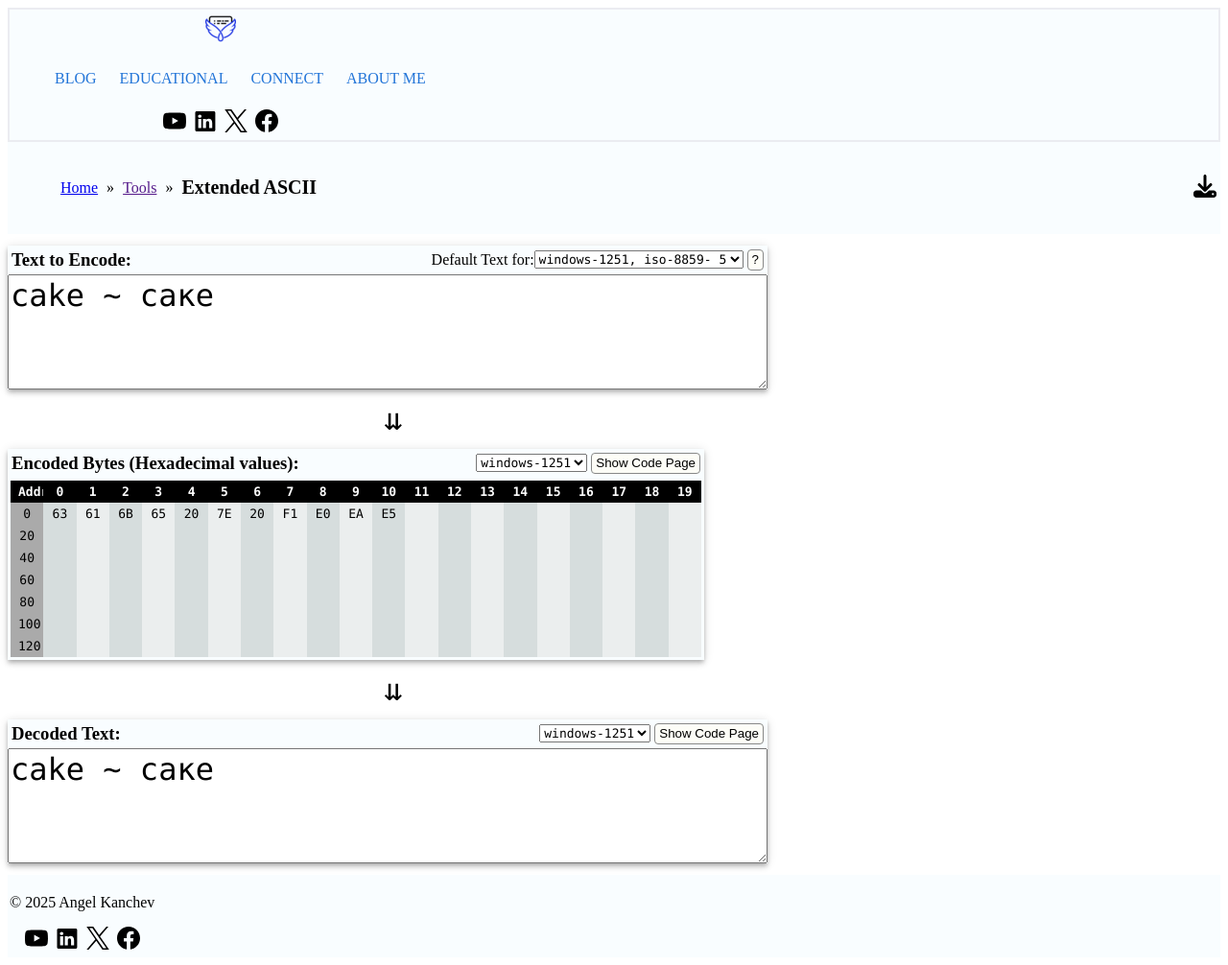
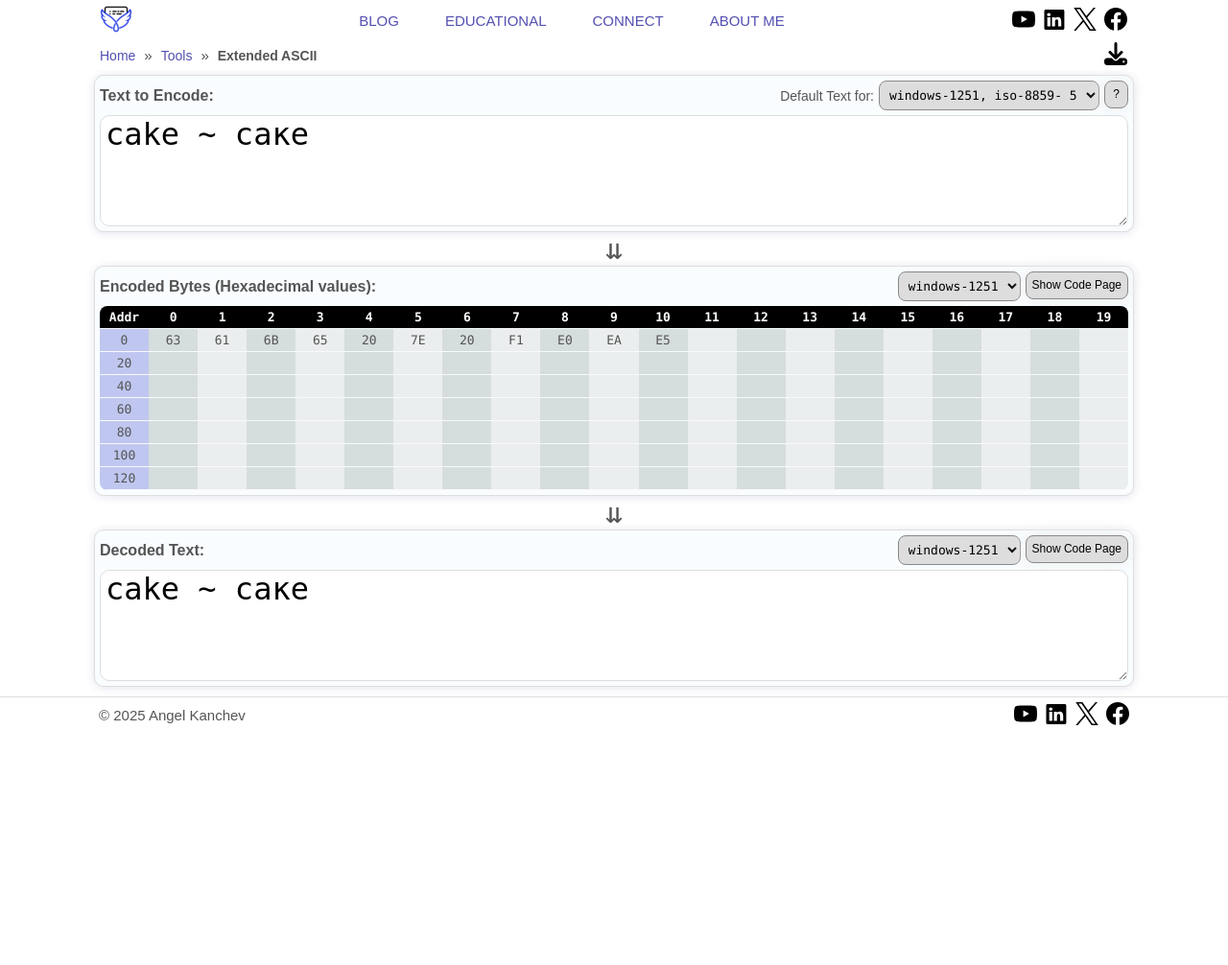
Before and after one commit to TheCodingAngel/WebResources, a PHP site: page /tools/ExtendedASCII.php in a window 1280 px wide. Shown: the whole page at 96% size. After the commit the page ends 756 px from the top, so only its background shows below. Run offline with PHP 8.4, Linux system fonts and the light colour scheme; some web fonts are replaced.

Commit message:
Improve the style of ExtendedASCII.

```diff
--- a/tools/ExtendedASCII.php
+++ b/tools/ExtendedASCII.php
@@ -8,8 +8,13 @@ require '../common/php/utils.php';
 <head>
   <meta http-equiv="Content-Type" content="text/html; charset=utf-8" />
   <title>Extended ASCII</title>
+  <?php Page::printFavIcon("favicon.ico"); ?>
 
   <link type="text/css" rel="stylesheet" href="scripts/_Common/base.css">
+  <?php Page::printFontsCss(); ?>
+
+  <link type="text/css" rel="stylesheet" href="scripts/_Common/style.css" />
+  <link type="text/css" rel="stylesheet" href="scripts/_Common/responsive.css" />
   <link type="text/css" rel="stylesheet" href="scripts/Text/text.css">
 
   <script type="text/javascript" defer src="scripts/_Common/utils_base.js"></script>
@@ -21,7 +26,13 @@ require '../common/php/utils.php';
   <script type="text/javascript" defer src="scripts/Text/ExtendedAscii.js"></script>
 </head>
 
-<body>
+<body class="extended_page">
+
+<div class="preloader">
+  <div></div>
+  <div></div>
+  <div></div>
+</div>
 
 <main class="flex-column flex-stretch">
 
@@ -29,13 +40,14 @@ require '../common/php/utils.php';
 
 <?php Page::printTop(); ?>
 
-<div id="pageHeader" class="page-header flex-row flex-stretch-ortogonal">
-  <ul class="breadcrumb">
+<div id="pageHeader" class="page-header flex-row flex-stretch-ortogonal navdirection">
+  <div class="containertop">
+    <ul class="breadcrumb_inside breadcrumb link_style">
       <li><a href="/">Home</a></li>
       <li>»</li>
       <li><a href="">Tools</a></li>
       <li>»</li>
-    <li><h1 class="title">Extended ASCII</h1></li>
+      <li><h1 class="title breadcrumb_main_title">Extended ASCII</h1></li>
     </ul>
     <div class="flex-stretch-center-children">
     </div>
@@ -56,6 +68,7 @@ require '../common/php/utils.php';
       </a>
     </div>
   </div>
+</div>
 
 
 
@@ -63,7 +76,7 @@ require '../common/php/utils.php';
 
 
 
-<div id="popupEncodeText" class="popup section-codepoint flex-column">
+<div id="popupEncodeText" class="popup section-codepoint flex-column popup_dialog">
   <div id="encodeTextHeader" class="flex-row flex-stretch-ortogonal">
     <h3 id="encodeTextTitle" class="section-header flex-stretch-center-children">Extended ASCII has Code Pages</h3>
     <button class="button flex-space-left" title="Close" onclick="ascii.closePopup()">ˣ</button>
@@ -108,10 +121,10 @@ require '../common/php/utils.php';
 </div>
 
 
-<div id="popupCodePage" class="popup section-codepoint flex-column">
+<div id="popupCodePage" class="popup section-codepoint flex-column popup_dialog">
   <div id="codePageHeader" class="flex-row flex-stretch-ortogonal">
     <h3 id="codePageTitle" class="section-header flex-pos-ortogonal-center">Characters for page...</h3>
-    <select id="comboCodePage" class="data flex-pos-ortogonal-center">
+    <select id="comboCodePage" class="data flex-pos-ortogonal-center codepage_select">
     </select>
     <button class="button flex-space-left" title="Close" onclick="ascii.closePopup()">ˣ</button>
   </div>
@@ -149,40 +162,40 @@ require '../common/php/utils.php';
 
 
 
-<div id="content" class="flex-column">
+<div id="content" class="flex-column extended_section">
 
 
 
 
-<div id="textEncodeSection" class="section-codepoint flex-column flex-stretch-ortogonal">
-  <div id="textEncodeHeader" class="flex-row flex-stretch-ortogonal">
+<div id="textEncodeSection" class="section-codepoint flex-column flex-stretch-ortogonal text_encode_area">
+  <div id="textEncodeHeader" class="flex-row flex-stretch-ortogonal extended_header">
     <h3 class="section-header flex-pos-ortogonal-center">Text to Encode:</h3>
-    <label class="flex-pos-ortogonal-center flex-space-left">Default Text for:</label>
-    <select id="comboDefaultText" class="data flex-pos-ortogonal-center">
+    <label class="flex-pos-ortogonal-center flex-space-left mr_5">Default Text for:</label>
+    <select id="comboDefaultText" class="data flex-pos-ortogonal-center select_title">
     </select>
-    <button class="button" onclick="ascii.showTextEncodePopup(this)">?</button>
+    <button class="button button_style" onclick="ascii.showTextEncodePopup(this)">?</button>
   </div>
   <div id="textEncodePanel" class="flex-column flex-stretch-ortogonal disable-dbl-tap-zoom">
-    <textarea id="textEncode" class="data-big flex-stretch-ortogonal" rows="3" cols="40"></textarea>
+    <textarea id="textEncode" class="data-big flex-stretch-ortogonal textarea_inside" rows="3" cols="40"></textarea>
   </div>
 </div>
 
 
 
 <div class="flex-column flex-stretch-ortogonal">
-  <label class="data-big flex-stretch-center-children">⇊</label>
+  <label class="data-big flex-stretch-center-children arrow">⇊</label>
 </div>
 
 
 
-<div id="asciiCodesSection" class="section-codepoint flex-column">
-  <div id="asciiCodesHeader" class="flex-row flex-stretch-ortogonal">
+<div id="asciiCodesSection" class="section-codepoint flex-column bytes_area">
+  <div id="asciiCodesHeader" class="flex-row flex-stretch-ortogonal extended_header">
     <h3 class="section-header flex-pos-ortogonal-center">Encoded Bytes (Hexadecimal values):</h3>
-    <select id="comboEncodePage" class="data flex-pos-ortogonal-center flex-space-left">
+    <select id="comboEncodePage" class="data flex-pos-ortogonal-center flex-space-left select_title">
     </select>
-    <button class="button" onclick="ascii.showEncodePagePopup(this)">Show Code Page</button>
+    <button class="button button_style" onclick="ascii.showEncodePagePopup(this)">Show Code Page</button>
   </div>
-  <div id="asciiCodesPanel" class="codepoint-panel-table flex-shrink disable-dbl-tap-zoom">
+  <div id="asciiCodesPanel" class="codepoint-panel-table flex-shrink disable-dbl-tap-zoom byte_table">
     <table id="asciiCodes" class="data clear-table disable-dbl-tap-zoom">
       <thead>
         <tr>
@@ -218,20 +231,20 @@ require '../common/php/utils.php';
 
 
 <div class="flex-column flex-stretch-ortogonal">
-  <label class="data-big flex-stretch-center-children">⇊</label>
+  <label class="data-big flex-stretch-center-children arrow">⇊</label>
 </div>
 
 
 
-<div id="textDecodeSection" class="section-codepoint flex-column flex-stretch-ortogonal">
-  <div id="textDecodeHeader" class="flex-row flex-stretch-ortogonal">
+<div id="textDecodeSection" class="section-codepoint flex-column flex-stretch-ortogonal decoded_area">
+  <div id="textDecodeHeader" class="flex-row flex-stretch-ortogonal extended_header">
     <h3 class="section-header flex-pos-ortogonal-center">Decoded Text:</h3>
-    <select id="comboDecodePage" class="data flex-pos-ortogonal-center flex-space-left">
+    <select id="comboDecodePage" class="data flex-pos-ortogonal-center flex-space-left select_title">
     </select>
-    <button class="button" onclick="ascii.showDecodePagePopup(this)">Show Code Page</button>
+    <button class="button button_style" onclick="ascii.showDecodePagePopup(this)">Show Code Page</button>
   </div>
   <div id="textDecodePanel" class="flex-column flex-stretch-ortogonal disable-dbl-tap-zoom">
-    <textarea id="textDecode" class="data-big flex-stretch-ortogonal" readonly rows="3" cols="40"></textarea>
+    <textarea id="textDecode" class="data-big flex-stretch-ortogonal textarea_inside" readonly rows="3" cols="40"></textarea>
   </div>
 </div>
 
@@ -248,5 +261,28 @@ require '../common/php/utils.php';
 
 </main>
 
+<script>
+  window.addEventListener("load", function () {
+    document.querySelector(".preloader").style.display = "none";
+  });
+
+  // submenu
+  document.addEventListener("click", function (e) {
+    const dropdown = document.querySelector(".dropdown_menu");
+    // if click is outside dropdown
+    if (dropdown && !e.target.closest(".dropdown_menu")) {
+      dropdown.classList.remove("submenu");
+    }
+  });
+  const hamburger = document.querySelector(".hamburger");
+  const menu = document.querySelector(".menu-list");
+  if (hamburger && menu) {
+    hamburger.addEventListener("click", () => {
+      menu.classList.toggle("show");
+      hamburger.classList.toggle("showbar");
+    });
+  }
+</script>
+
 </body>
 </html>
```
Lines whose indentation alone changed are shown as unchanged.
